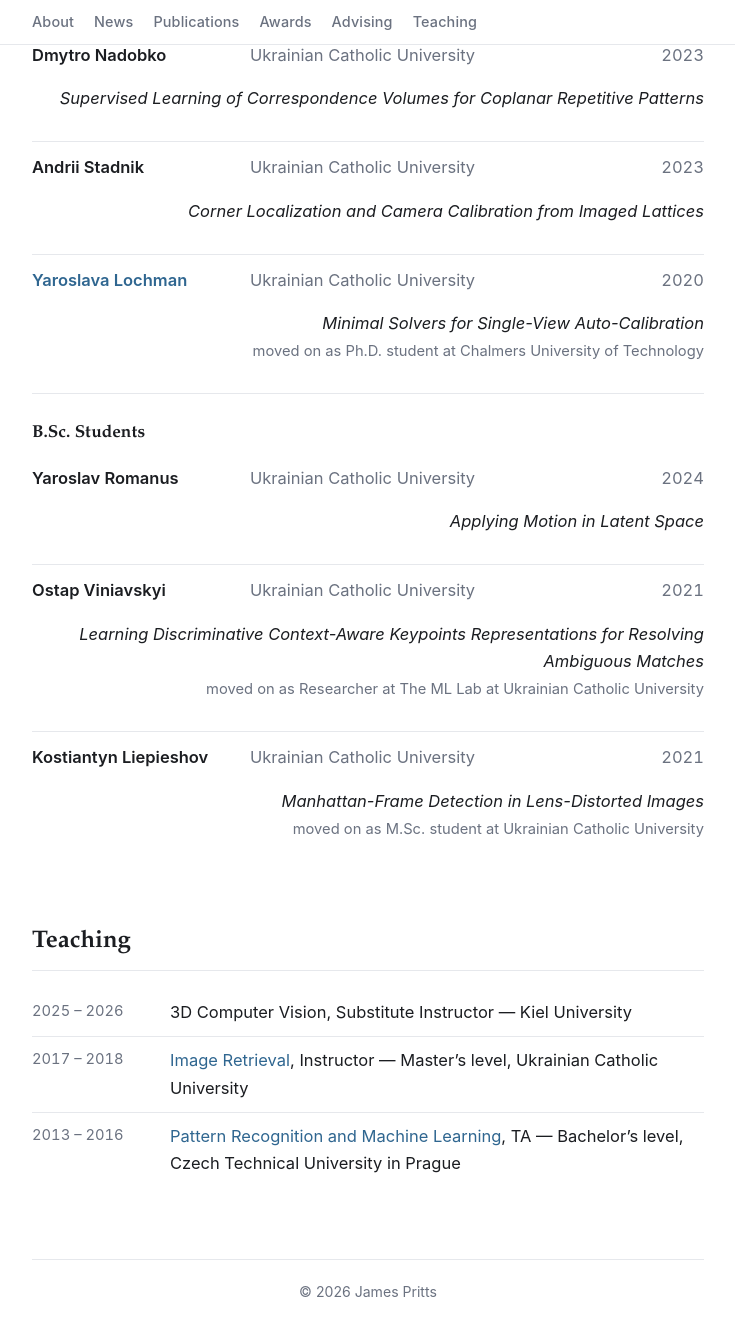
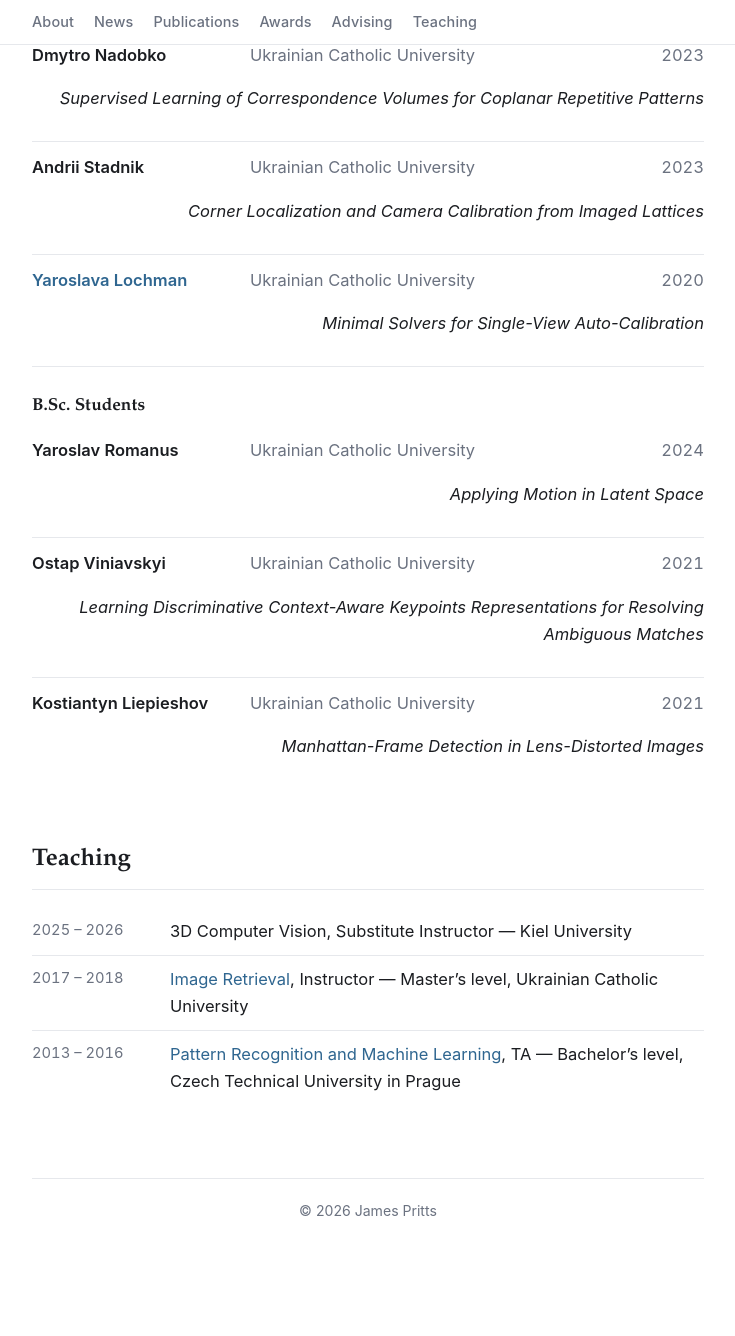
Before and after one commit to prittjam/prittjam.github.io, a Jekyll site: the page built from index.html, in a window 1280 px wide and 1400 px high, scrolled down 4305 px. Shown: the top 1336 px of the window, without its empty margins (272-1007 px from the left). Built offline with Jekyll 4.4.1, drawn with Linux system fonts in a browser that asks for light colours.

Commit message:
Advising: drop the "moved on as" next-role notes
Tracking each advisee's next position was more upkeep than it was
worth. Remove the after field from the data, template, and CSS so
every entry is uniformly name / institution / year plus the thesis
title.

Co-Authored-By: Claude Opus 4.8 (1M context) <noreply@anthropic.com>

```diff
--- a/_data/advising.yml
+++ b/_data/advising.yml
@@ -1,6 +1,6 @@
 # Grouped by degree. Each student: name, optional url (links the name),
 # institution, optional year (omit for work-in-progress), thesis,
-# optional after (what they did next), optional wip flag.
+# optional wip flag.
 - heading: M.Sc. Students
   students:
     - name: Hendrik Sauer
@@ -40,7 +40,6 @@
       institution: Ukrainian Catholic University
       year: 2020
       thesis: Minimal Solvers for Single-View Auto-Calibration
-      after: moved on as Ph.D. student at Chalmers University of Technology
 - heading: B.Sc. Students
   students:
     - name: Yaroslav Romanus
@@ -51,9 +50,7 @@
       institution: Ukrainian Catholic University
       year: 2021
       thesis: Learning Discriminative Context-Aware Keypoints Representations for Resolving Ambiguous Matches
-      after: moved on as Researcher at The ML Lab at Ukrainian Catholic University
     - name: Kostiantyn Liepieshov
       institution: Ukrainian Catholic University
       year: 2021
       thesis: Manhattan-Frame Detection in Lens-Distorted Images
-      after: moved on as M.Sc. student at Ukrainian Catholic University
--- a/css/style.css
+++ b/css/style.css
@@ -300,7 +300,6 @@ details.pub-more[open] > summary { font-weight: 600; }
 }
 .advisee .thesis { margin-top: 2px; text-align: right; }
 .advisee .thesis cite { font-style: italic; color: var(--text); }
-.advisee .after { color: var(--muted); font-size: 0.92rem; }
 .advisee .wip {
   display: inline-block;
   white-space: nowrap;
--- a/index.html
+++ b/index.html
@@ -72,8 +72,7 @@ layout: default
         {%- for s in g.students %}
         <div class="advisee">
           <p class="head"><span class="name">{% if s.url %}<a href="{{ s.url }}" target="_blank" rel="noopener">{{ s.name }}</a>{% else %}{{ s.name }}{% endif %}</span><span class="inst">{{ s.institution }}</span><span class="year">{% if s.wip %}<span class="wip">work in progress</span>{% else %}{{ s.year }}{% endif %}</span></p>
-          <p class="thesis"><cite>{{ s.thesis }}</cite>{% if s.after %}<br>
-            <span class="after">{{ s.after }}</span>{% endif %}</p>
+          <p class="thesis"><cite>{{ s.thesis }}</cite></p>
         </div>
         {%- endfor %}
         {%- endfor %}
```
